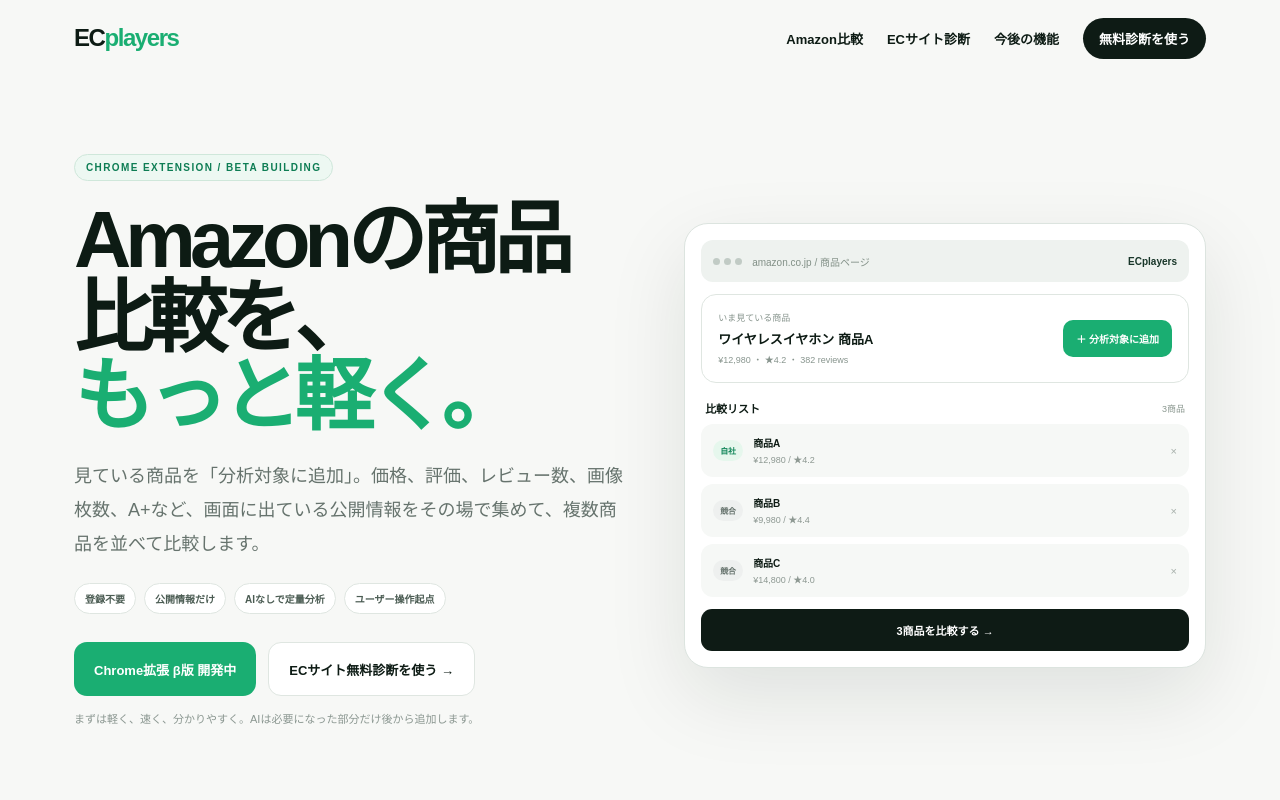
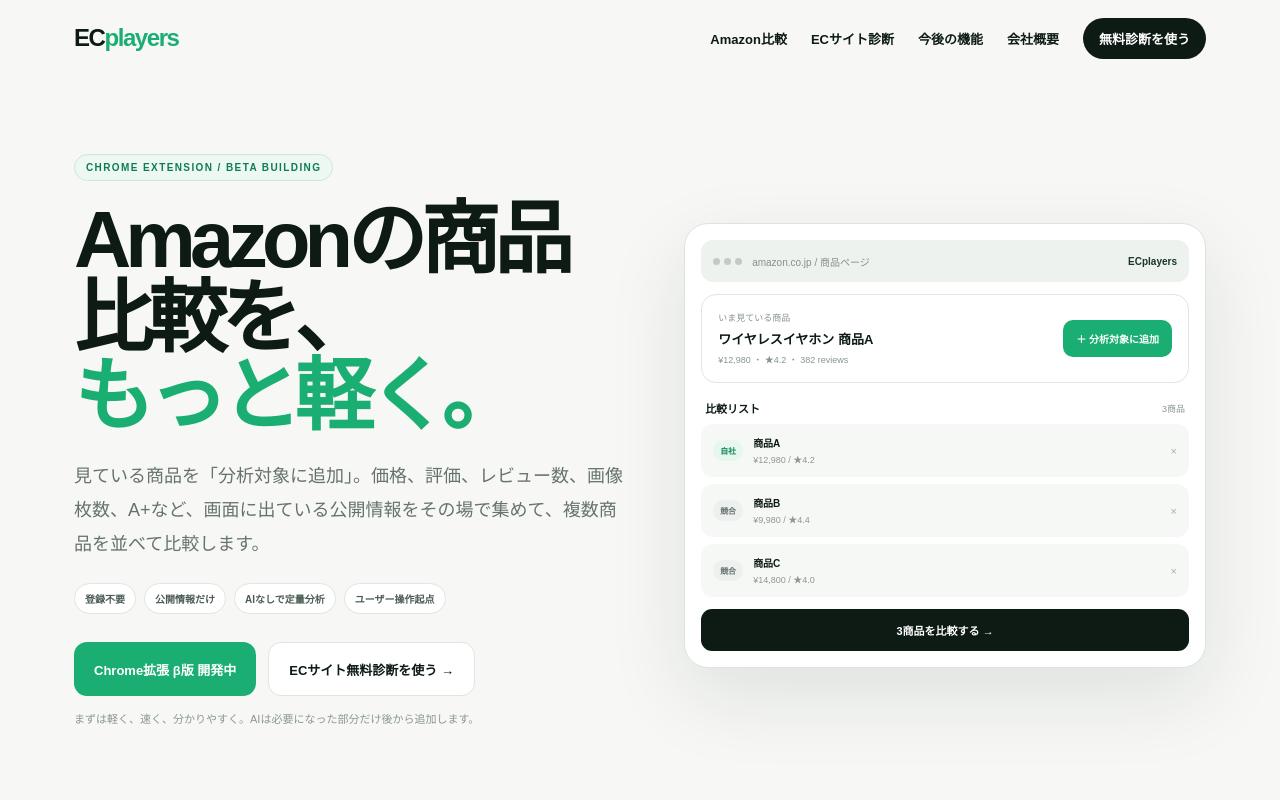
Before and after one commit to hrt14/ecplayers, a Next.js app: page / in a window 1280 px wide. Shown: the top 800 px of the page. Built offline with nearby package versions, Linux system fonts and the light colour scheme.

Commit message:
Link company profile and update operator name

```diff
--- a/app/page.tsx
+++ b/app/page.tsx
@@ -27,6 +27,7 @@
           <a href="#extension">Amazon比較</a>
           <a href="/diagnosis">ECサイト診断</a>
           <a href="#future">今後の機能</a>
+          <a href="/company">会社概要</a>
           <a className={styles.navCta} href="/diagnosis">無料診断を使う</a>
         </nav>
       </header>
@@ -145,8 +146,8 @@
       <footer className={styles.footer}>
         <a href="/" className={styles.brand}>EC<span>players</span></a>
         <span>EC分析を、もっと軽く。</span>
-        <nav><a href="#extension">Amazon比較</a><a href="/diagnosis">ECサイト診断</a><a href="#future">今後の機能</a></nav>
-        <span className={styles.operator}>運営：まんがびと</span>
+        <nav><a href="#extension">Amazon比較</a><a href="/diagnosis">ECサイト診断</a><a href="#future">今後の機能</a><a href="/company">会社概要</a></nav>
+        <a className={styles.operator} href="/company">運営：株式会社まんがびと</a>
       </footer>
     </main>
   )
```
